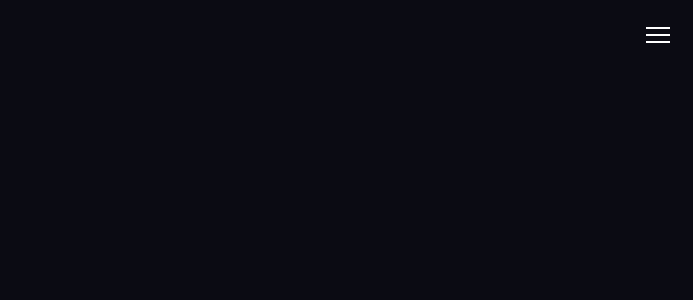
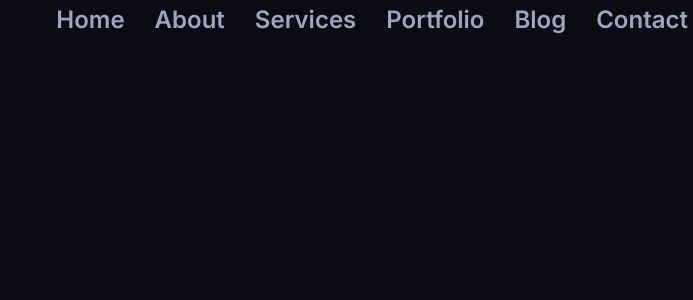
Before and after one commit to hugobosy/portfolio, a Next.js app: page / in a window 1280 px wide. Shown: the top 300 px of the page, without its empty margins (587-1280 px from the left). Built offline with nearby package versions, Linux system fonts and the light colour scheme.

Commit message:
add menu desktop, variant link to button and mixin button-link

```diff
--- a/src/components/base/burger/Burger.module.scss
+++ b/src/components/base/burger/Burger.module.scss
@@ -1,3 +1,4 @@
+@import "@/styles/common";
 .burger {
   display: flex;
   flex-direction: column;
@@ -10,6 +11,10 @@
   cursor: pointer;
   overflow: hidden;
   z-index: 99;
+
+  @include media-from(md) {
+    display: none;
+  }
 }
 
 .line {
--- a/src/components/base/button/Button.module.scss
+++ b/src/components/base/button/Button.module.scss
@@ -9,16 +9,11 @@
   cursor: pointer;
 }
 
-.link {
-  @include font-base;
-  color: var(--color-gray-100);
-  &:hover {
-    color: var(--color-orange-100);
-  }
-}
-
 .variant {
   &-base {
     @include button-base;
   }
+  &-link {
+    @include button-link;
+  }
 }
--- a/src/components/base/button/Button.tsx
+++ b/src/components/base/button/Button.tsx
@@ -8,7 +8,7 @@
   type?: "submit" | "button" | "reset";
   href?: string;
   text: string;
-  variant?: "base" | "outline";
+  variant?: "base" | "outline" | "link";
 }
 
 export const Button: FC<ButtonProps> = ({
--- a/src/components/templates/navigation/Navigation.module.scss
+++ b/src/components/templates/navigation/Navigation.module.scss
@@ -1,3 +1,4 @@
+@import "@/styles/common";
 .wrapper {
   display: flex;
   align-items: center;
@@ -8,6 +9,10 @@
   display: flex;
   justify-content: flex-end;
   width: 100%;
+
+  @include media-from(md) {
+    display: none;
+  }
 }
 
 .inner-mobile {
@@ -26,3 +31,8 @@
 .active {
   top: 0;
 }
+
+.desktop {
+  display: flex;
+  gap: 20px;
+}
--- a/src/components/templates/navigation/Navigation.tsx
+++ b/src/components/templates/navigation/Navigation.tsx
@@ -29,7 +29,16 @@
           ))}
         </div>
       </div>
-      <div className={styles.desktop}></div>
+      <div className={styles.desktop}>
+        {links?.map((link) => (
+          <Button
+            key={link.text}
+            text={link.text}
+            href={link.href}
+            variant="link"
+          />
+        ))}
+      </div>
     </nav>
   );
 };
--- a/src/styles/mixins/button.scss
+++ b/src/styles/mixins/button.scss
@@ -26,3 +26,29 @@
     }
   }
 }
+
+@mixin button-link {
+  position: relative;
+  padding: 5px;
+  @include bold;
+  @include font-lg;
+  color: var(--color-gray-100);
+  overflow: hidden;
+  transition: .4s;
+  &:before {
+    content: "";
+    position: absolute;
+    bottom: 0;
+    left: -110px;
+    width: 100%;
+    height: 1px;
+    background-color: var(--color-orange-100);
+    transition: .4s;
+  }
+  &:hover {
+    color: var(--color-orange-100);
+    &:before {
+      left: 0;
+    }
+  }
+}
```
